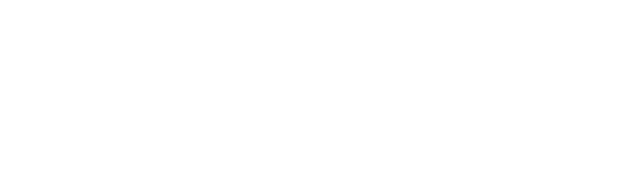
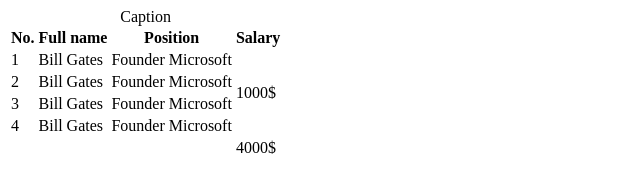
Before and after one commit to 4Espada/test, a plain HTML site: page index2.html in a window 1280 px wide. Shown: the whole page, without its empty margins (0-640 px from the left). Drawn offline with Linux system fonts and the light colour scheme.

Commit message:
added table test

```diff
--- a/index2.html
+++ b/index2.html
@@ -4,14 +4,56 @@
 <head>
     <meta charset="UTF-8">
     <meta name="viewport" content="width=device-width, initial-scale=1.0">
-    <title>Document</title>
+    <title>table test</title>
 </head>
 
 <body>
-    <header class="mainHeader">
-        <div class="log"></div>
-        <nav class="mainNav"></nav>
-    </header>
+    <!-- table test -->
+    <table>
+        <caption>Caption</caption>
+        <thead>
+            <tr>
+                <th>No.</th>
+                <th>Full name</th>
+                <th>Position</th>
+                <th>Salary</th>
+            </tr>
+        </thead>
+        <tbody>
+            <tr>
+                <td>1</td>
+                <td>Bill Gates</td>
+                <td>Founder Microsoft</td>
+                <td rowspan="4">1000$</td>
+            </tr>
+            <tr>
+                <td>2</td>
+                <td>Bill Gates</td>
+                <td>Founder Microsoft</td>
+                <!-- <td>1000$</td> -->
+            </tr>
+            <tr>
+                <td>3</td>
+                <td>Bill Gates</td>
+                <td>Founder Microsoft</td>
+                <!-- <td>1000$</td> -->
+            </tr>
+            <tr>
+                <td>4</td>
+                <td>Bill Gates</td>
+                <td>Founder Microsoft</td>
+                <!-- <td>1000$</td> -->
+            </tr>
+        </tbody>
+        <tfoot>
+            <tr>
+                <td></td>
+                <td></td>
+                <td></td>
+                <td>4000$</td>
+            </tr>
+        </tfoot>
+    </table>
 </body>
 
 </html>
```
